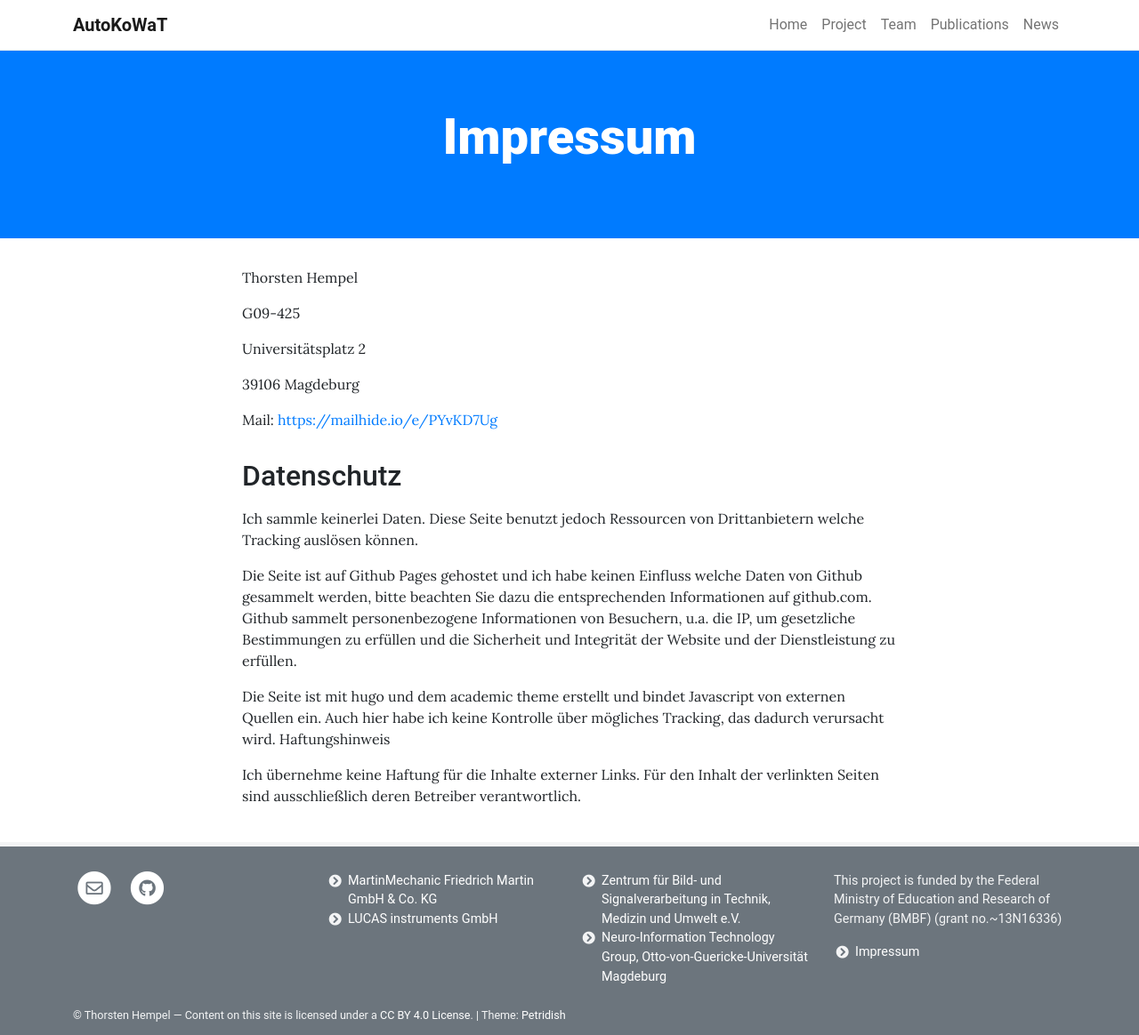
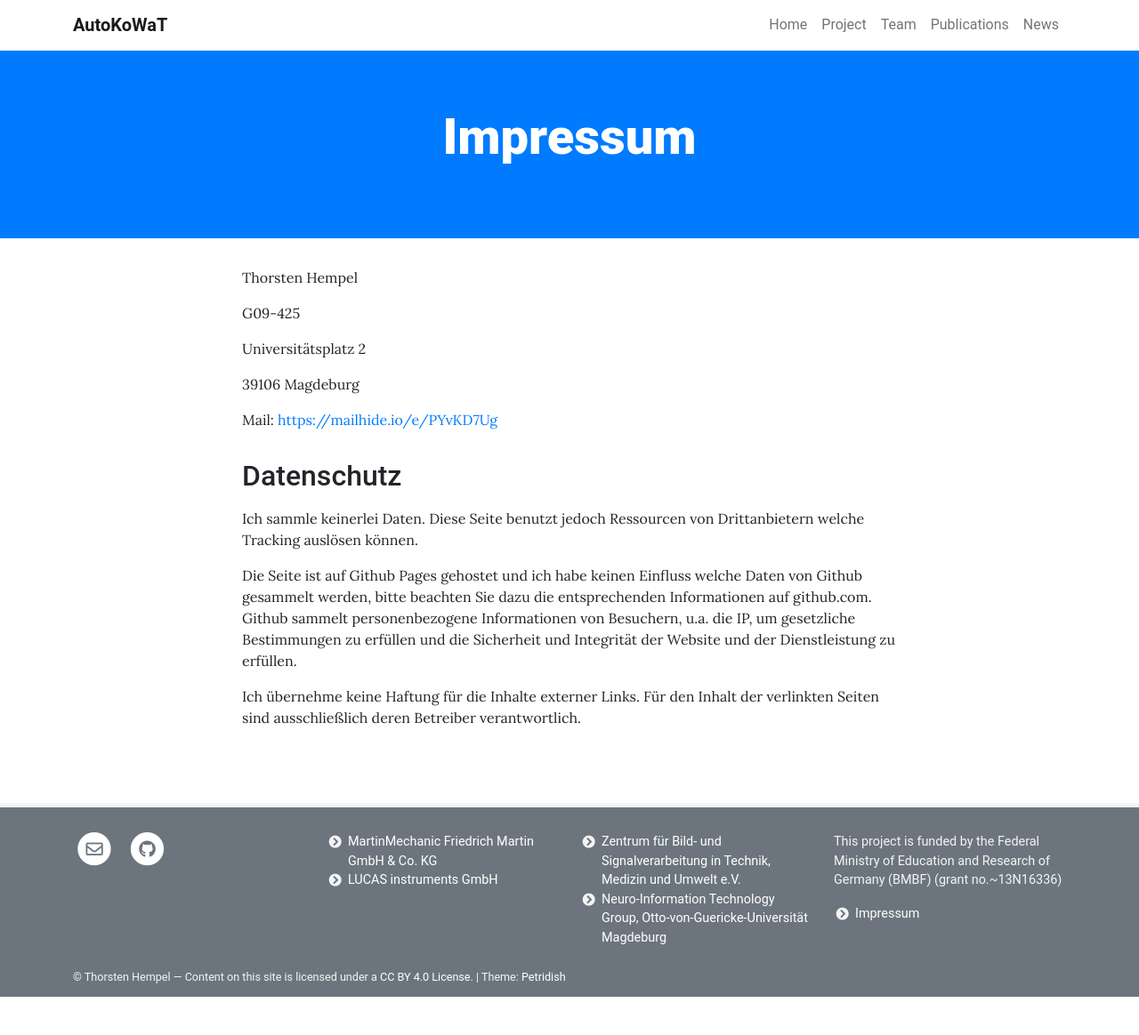
Before and after one commit to autokowat/autokowat.github.io, a Jekyll site: the page built from pages/impressum.md, in a window 1280 px wide. Shown: the whole page at 89% size. Built offline with Jekyll 4.4.1, drawn with Linux system fonts in a browser that asks for light colours; after the commit the page ends 1121 px from its top, so only the background shows below that.

```diff
--- a/pages/impressum.md
+++ b/pages/impressum.md
@@ -27,7 +27,4 @@ Ich sammle keinerlei Daten. Diese Seite benutzt jedoch Ressourcen von Drittanbie
 
 Die Seite ist auf Github Pages gehostet und ich habe keinen Einfluss welche Daten von Github gesammelt werden, bitte beachten Sie dazu die entsprechenden Informationen auf github.com. Github sammelt personenbezogene Informationen von Besuchern, u.a. die IP, um gesetzliche Bestimmungen zu erfüllen und die Sicherheit und Integrität der Website und der Dienstleistung zu erfüllen.
 
-Die Seite ist mit hugo und dem academic theme erstellt und bindet Javascript von externen Quellen ein. Auch hier habe ich keine Kontrolle über mögliches Tracking, das dadurch verursacht wird.
-Haftungshinweis
-
 Ich übernehme keine Haftung für die Inhalte externer Links. Für den Inhalt der verlinkten Seiten sind ausschließlich deren Betreiber verantwortlich.
```
